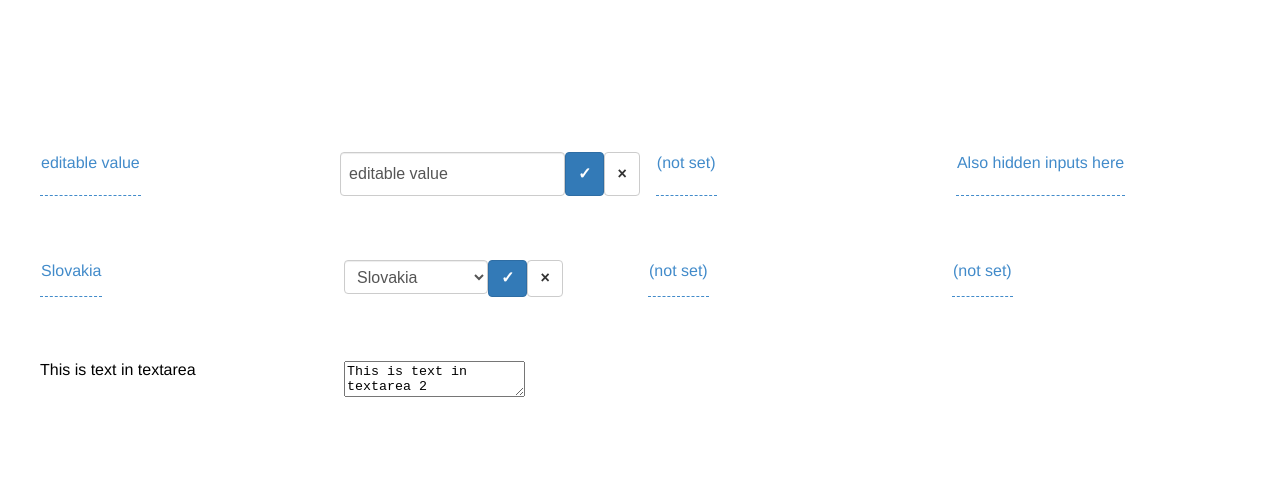
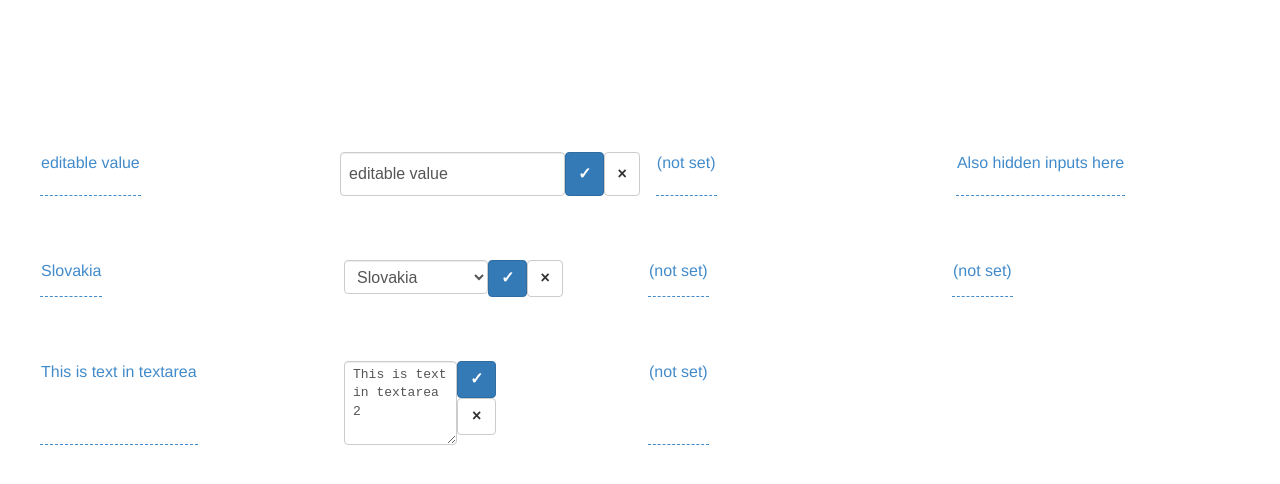
Before and after one commit to Matej-ch/editable-form-elements, a Vue app: page / in a window 1280 px wide. Shown: the top 484 px of the page. Built offline with nearby package versions, Linux system fonts and the light colour scheme.

Commit message:
added submit and deactivate methods to editable text area

```diff
--- a/src/App.vue
+++ b/src/App.vue
@@ -65,6 +65,8 @@
             <editable-textarea value="This is text in textarea" input-name="text-input"/>
 
             <editable-textarea value="This is text in textarea 2" input-name="text-input" :default-show-input="true"/>
+
+            <editable-textarea value="" input-name="text-input"/>
         </div>
 
     </div>
--- a/src/components/EditableTextarea.vue
+++ b/src/components/EditableTextarea.vue
@@ -4,15 +4,29 @@
         <div
             v-show="!state.active"
             class="editable"
-            @click="showInput"
-        >
+            @click="showInput">
             {{state.editableValue || emptyValue}}
         </div>
 
-        <div>
-            <textarea v-model="state.editableValue" class="form-control" v-show="state.active" ref="editableInput">
+        <div v-show="state.active">
+            <textarea v-model="state.editableValue"
+                      class="form-control"
+                      ref="editableInput" :rows="rows" :cols="cols">
 
             </textarea>
+        </div>
+
+        <div class="btn-wrapper" v-show="state.active">
+            <button
+                class="btn btn-primary"
+                @click="submit">
+                &#x2713;
+            </button>
+            <button
+                class="btn btn-default"
+                @click="deactivate">
+                &#215;
+            </button>
         </div>
 
         <div ref="inputs">
@@ -25,13 +39,15 @@
 <script setup>
 import {onMounted, reactive, ref, nextTick} from "vue";
 
-const emit = defineEmits(['posted'])
+const emit = defineEmits(['posted', 'deactivated'])
 
 const props = defineProps({
     value: {type: String, default: ''},
     inputName: {type: String, default: 'editable-input'},
     emptyValue: {type: String, default: '(not set)'},
-    defaultShowInput: {type: Boolean, default: false}
+    defaultShowInput: {type: Boolean, default: false},
+    rows: {type: Number, default: 4},
+    cols: {type: Number, default: 10},
 });
 
 const editableInput = ref(null)
@@ -59,4 +75,98 @@ function showInput() {
     })
 }
 
+function deactivate() {
+    state.active = false;
+    state.editableValue = props.value;
+    emit('deactivated');
+}
+
+function submit() {
+    const form = new FormData();
+
+    emit('posted', form);
+    state.active = false;
+}
+
 </script>
+
+<style scoped>
+.editable {
+    color: #428bca;
+    background: none;
+    margin: 0;
+    padding: 2px 1px;
+    text-decoration: none;
+    cursor: pointer;
+    border-bottom: 1px dashed;
+}
+
+.btn-wrapper {
+    display: flex;
+    flex-direction: column;
+}
+
+.editable-input-wrapper {
+    display: flex;
+}
+
+.form-control {
+    display: block;
+    padding: 4px 8px;
+    font-size: 1em;
+    line-height: 1.42857143;
+    color: #555;
+    background-color: #fff;
+    background-image: none;
+    border: 1px solid #ccc;
+    border-radius: 4px;
+    box-shadow: inset 0 1px 1px rgba(0, 0, 0, .075);
+    transition: border-color .15s ease-in-out, box-shadow .15s ease-in-out;
+}
+
+.btn {
+    display: inline-block;
+    font-weight: bold;
+    margin-bottom: 0;
+    text-align: center;
+    white-space: nowrap;
+    vertical-align: middle;
+    -ms-touch-action: manipulation;
+    touch-action: manipulation;
+    cursor: pointer;
+    background-image: none;
+    border: 1px solid transparent;
+    padding: 6px 12px;
+    font-size: 1em;
+    line-height: 1.42857143;
+    border-radius: 4px;
+    -webkit-user-select: none;
+    -moz-user-select: none;
+    -ms-user-select: none;
+    user-select: none;
+}
+
+.btn-default {
+    color: #333;
+    background-color: #fff;
+    border-color: #ccc;
+}
+
+.btn-primary {
+    color: #fff;
+    background-color: #337ab7;
+    border-color: #2e6da4;
+}
+
+.btn-primary:hover {
+    color: #fff;
+    background-color: #286090;
+    border-color: #204d74;
+}
+
+.btn-default:hover {
+    color: #333;
+    background-color: #e6e6e6;
+    border-color: #adadad;
+}
+</style>
```
